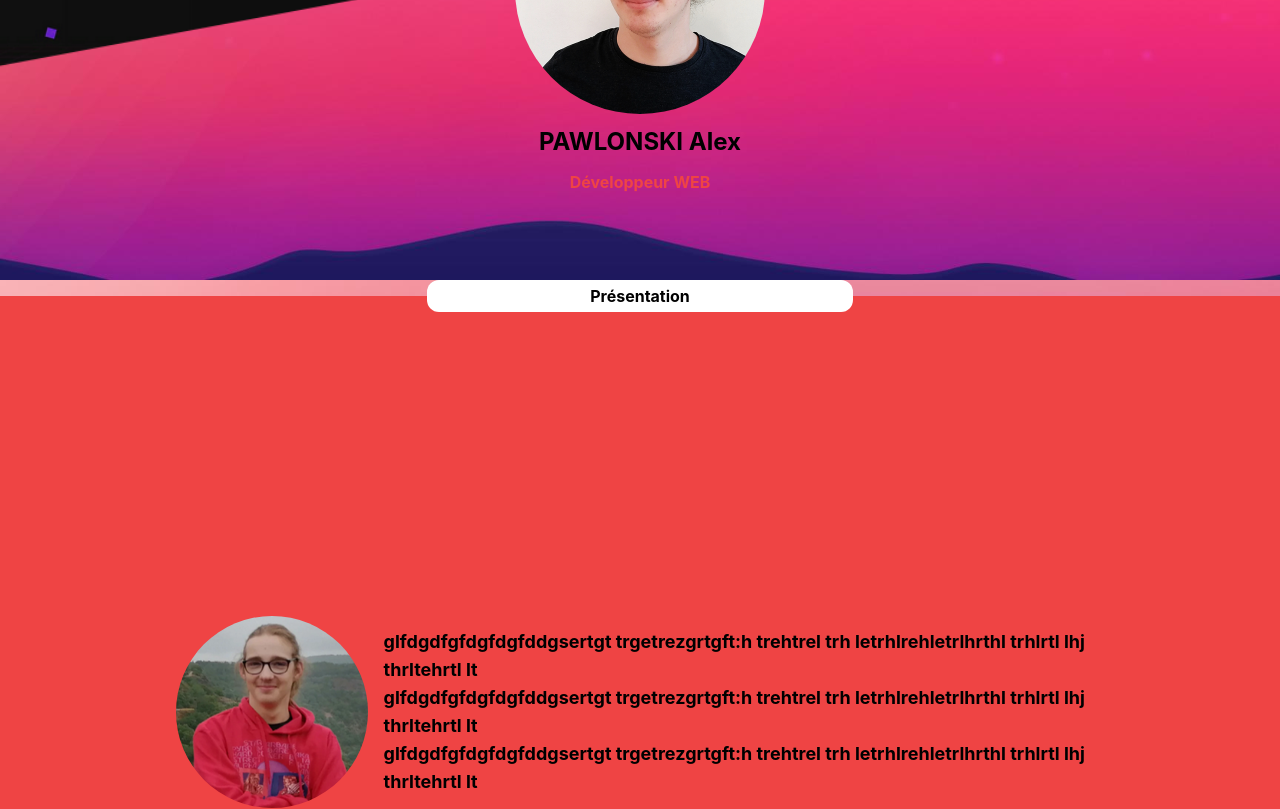
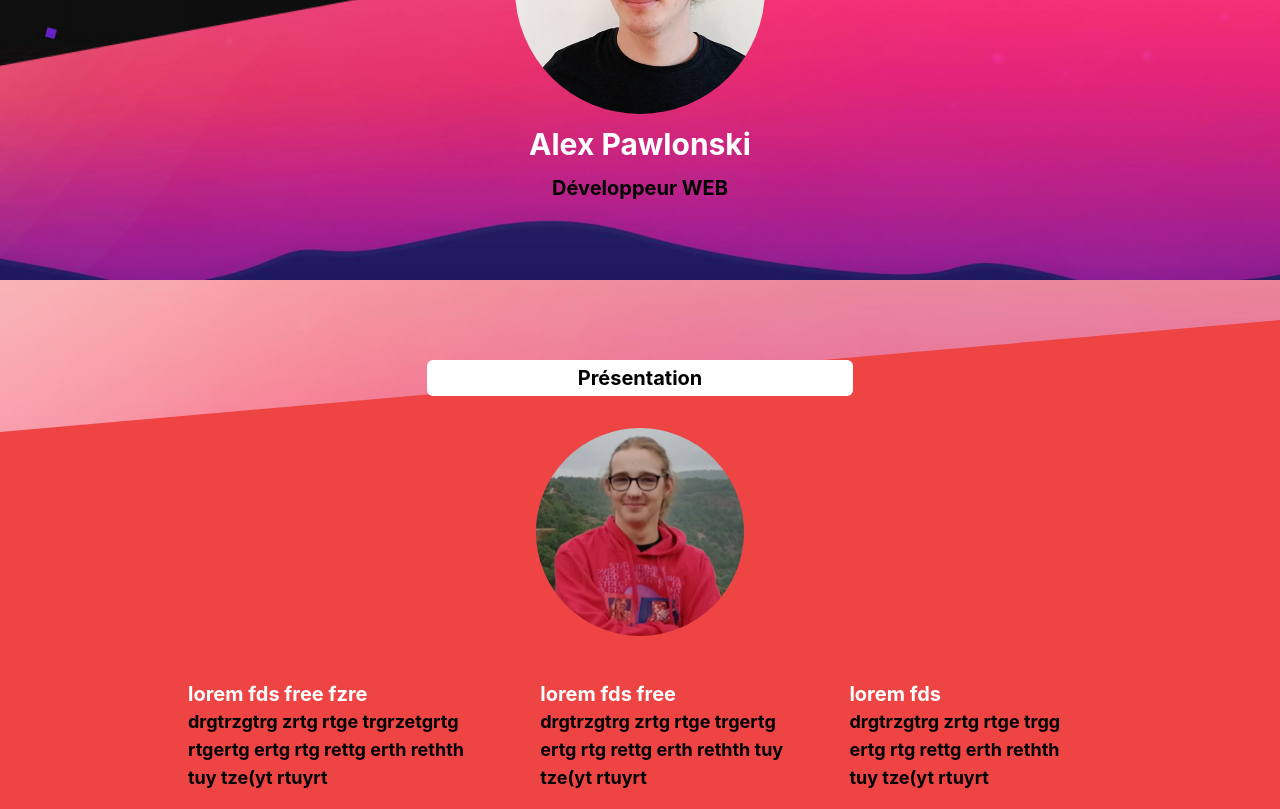
Before and after one commit to AlexPawlonski/Site_CV, a React (Create React App) app: page / in a window 1280 px wide. Shown: the part 520-1329 px from the top of the page. Built offline with nearby package versions, Linux system fonts and the light colour scheme.

Commit message:
update info and style bg

```diff
--- a/src/App.js
+++ b/src/App.js
@@ -17,8 +17,8 @@ function App() {
     <div id="wrapper" style={sectionStyle} className="App flex flex-col my-0 mx-auto bg-fixed bg-cover">
 
       <Header data={{
-        name: "Pawlonski",
-        surname: "Alex",
+        name: "Alex Pawlonski",
+        subTitle: "Développeur WEB",
         bgImg: imgF,
         ProfilImg: {
           src: imgPP,
@@ -62,9 +62,18 @@ function App() {
           dataSlide:{
             imgSlide: imgP,
             textSlide:[
-              "glfdgdfgfdgfdgfddgsertgt trgetrezgrtgft:h trehtrel trh letrhlrehletrlhrthl trhlrtl lhj thrltehrtl lt",
-              "glfdgdfgfdgfdgfddgsertgt trgetrezgrtgft:h trehtrel trh letrhlrehletrlhrthl trhlrtl lhj thrltehrtl lt",
-              "glfdgdfgfdgfdgfddgsertgt trgetrezgrtgft:h trehtrel trh letrhlrehletrlhrthl trhlrtl lhj thrltehrtl lt"
+              {
+                title: 'lorem fds free fzre',
+                text: 'drgtrzgtrg zrtg rtge trgrzetgrtg rtgertg ertg rtg rettg erth rethth tuy tze(yt rtuyrt'
+              },
+              {
+                title: 'lorem fds free',
+                text: 'drgtrzgtrg zrtg rtge trgertg ertg rtg rettg erth rethth tuy tze(yt rtuyrt'
+              },
+              {
+                title: 'lorem fds',
+                text: 'drgtrzgtrg zrtg rtge trgg ertg rtg rettg erth rethth tuy tze(yt rtuyrt'
+              }
             ]
           }
         },
--- a/src/components/atoms/title.js
+++ b/src/components/atoms/title.js
@@ -3,33 +3,40 @@ import PropTypes from 'prop-types';
 import { render } from '@testing-library/react';
 
 export const Title = ({ type, data, ...props }) => {
-
-  let text;
-
   switch (type) {
     case "h1":
       return(
         <h1 className="font-bold text-2xl my-3 mx-0">{data}</h1>
       );
       break;
+    case "h1-w":
+      return(
+        <h1 className="text-white font-bold text-3xl my-3 mx-0 ">{data}</h1>
+      );
+      break;
     case "h2":
       return(
-        <h2 className="text-red-500 font-bold">{data}</h2>
+        <h2 className="text-red-500 font-bold text-xl">{data}</h2>
       );
       break;
     case "h2-w":
       return(
-        <h2 className="text-white font-bold">{data}</h2>
+        <h2 className="text-white font-bold text-xl">{data}</h2>
       );
       break;
     case "h2-b":
       return(
-        <h2 className="text-black font-bold">{data}</h2>
+        <h2 className="text-black font-bold text-xl">{data}</h2>
       );
       break;
     case "h3":
       return(
-        <h3>{data}</h3>
+        <h3 className="font-bold text-xl">{data}</h3>
+      );
+      break;
+    case "h3-w":
+      return(
+        <h3 className="text-white font-bold text-xl">{data}</h3>
       );
       break;
 
--- a/src/components/molecules/Info.js
+++ b/src/components/molecules/Info.js
@@ -1,11 +1,20 @@
 import React from 'react';
+import Title from '../atoms/Title.js';
 export const Info = ({ data , ...props }) => {
+  console.log(data);
 return(
   <div className="w-full flex justify-center items-center h-full">
-    <div className="w-3/4 flex flex-col lg:flex-row items-center justify-center">
+    <div className="w-3/4 flex flex-col items-center justify-center">
       <img style={{minWidth:"200px", maxWidth:"300px"}}className="w-1/4 rounded-full p-4" src={data.dataSlide.imgSlide}/>
-      <div className="flex flex-col items-center justify-center font-bold text-lg">
-        {data.dataSlide.textSlide.map( p => <p>{p}</p>)}
+      <div className="flex justify-center font-bold text-lg">
+        {data.dataSlide.textSlide.map( data =>
+          <div className="m-7">
+            <Title type="h3-w" data={data.title}/>
+            <div>
+              <p>{data.text}</p>
+            </div>
+          </div>
+          )}
       </div>
     </div>
 
--- a/src/components/organism/Header.js
+++ b/src/components/organism/Header.js
@@ -13,14 +13,14 @@ export const Header = ({ data , ...props }) => {
   };
 
   return (
-    <header id="home" style={sectionStyle} className="md:bg-cover h-screen bg-no-repeat">
+    <header id="home" style={sectionStyle} className="md:bg-cover h-screen mb-20 bg-no-repeat">
       <div className="float-left m-2 fixed">
         <DlButton data="Télécharger le VC"/>
       </div>
       <div className="mt-96 flex flex-col justify-center items-center">
         <ImgProfil PImg={data.ProfilImg} />
-        <Title type="h1" data="PAWLONSKI Alex"/>
-        <Title type="h2" data="Développeur WEB"/>
+        <Title type="h1-w" data={data.name}/>
+        <Title type="h2-b" data={data.subTitle}/>
       </div>
     </header>
   );
--- a/src/components/organism/Main.js
+++ b/src/components/organism/Main.js
@@ -21,12 +21,16 @@ export const Main = ({ data , ...props }) => {
             default:
               break;
           }
+
           return (
-            <section className=" w-full flex flex-col items-center h-screen" style={sectionStyle}>
-                <div id={data.value} className="w-2/6 text-center bg-white p-1 transform -translate-y-4 z-0 rounded-xl">
-                  <Title type="h2-b" data={data.title}/>
+            <section className=" w-full flex flex-col items-center h-screen transform -skew-y-5 " style={sectionStyle}>
+                <div className="transform skew-y-5 flex flex-col items-center">
+                  <div id={data.value} className="w-2/6 text-center bg-white p-1 transform -translate-y-4 z-0 rounded-md">
+                    <Title type="h2-b" data={data.title}/>
+                  </div>
+                  <Pannel data={data}/>
                 </div>
-                <Pannel data={data}/>
+
             </section>
           )
         }
--- a/src/index.css
+++ b/src/index.css
@@ -15,4 +15,10 @@ code {
     monospace;
 }
 
-/*---------------HEADER------------------------*/
+.-skew-y-5 {
+  --tw-skew-y: -5deg;
+}
+
+.skew-y-5 {
+  --tw-skew-y: 5deg;
+}
```
Also changed, not shown: 1 other file (tests, documents, lock files or other folders).
